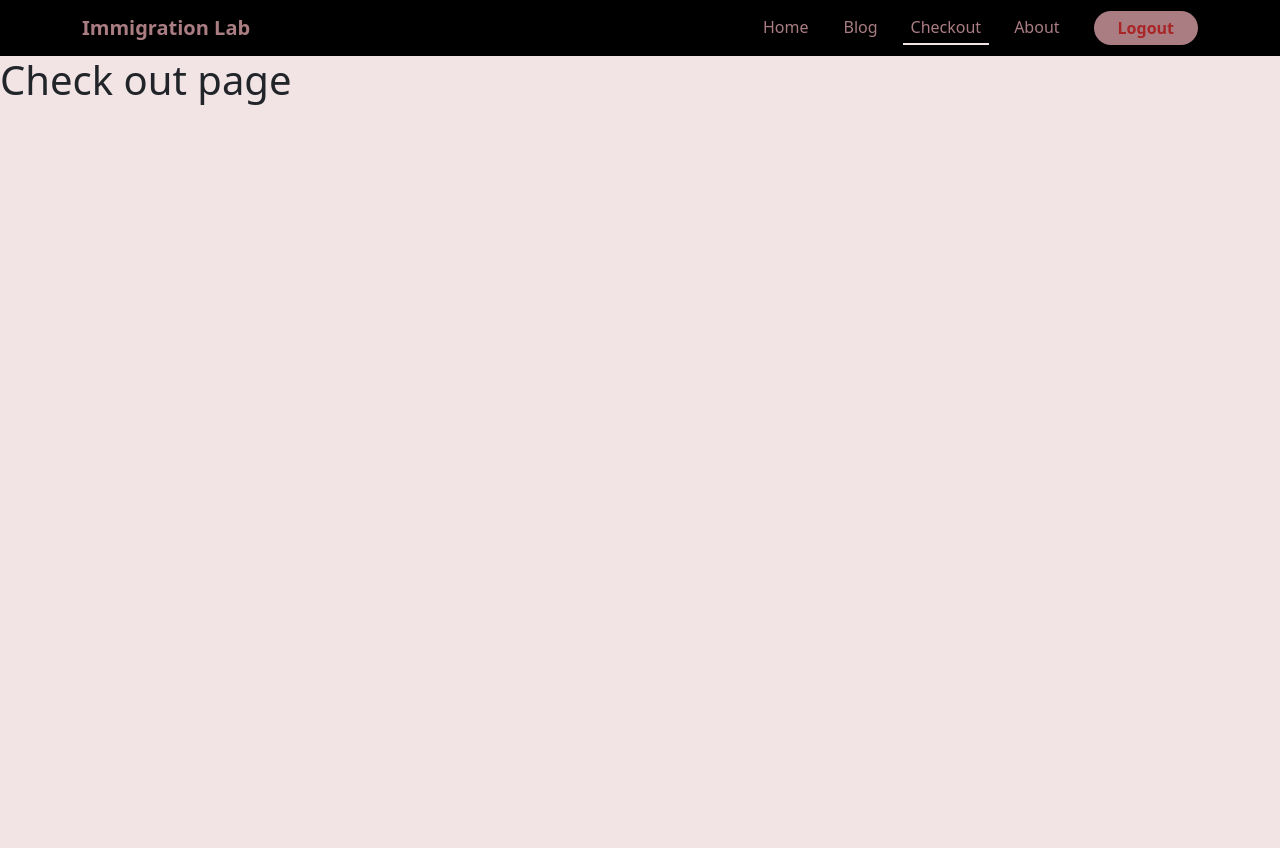
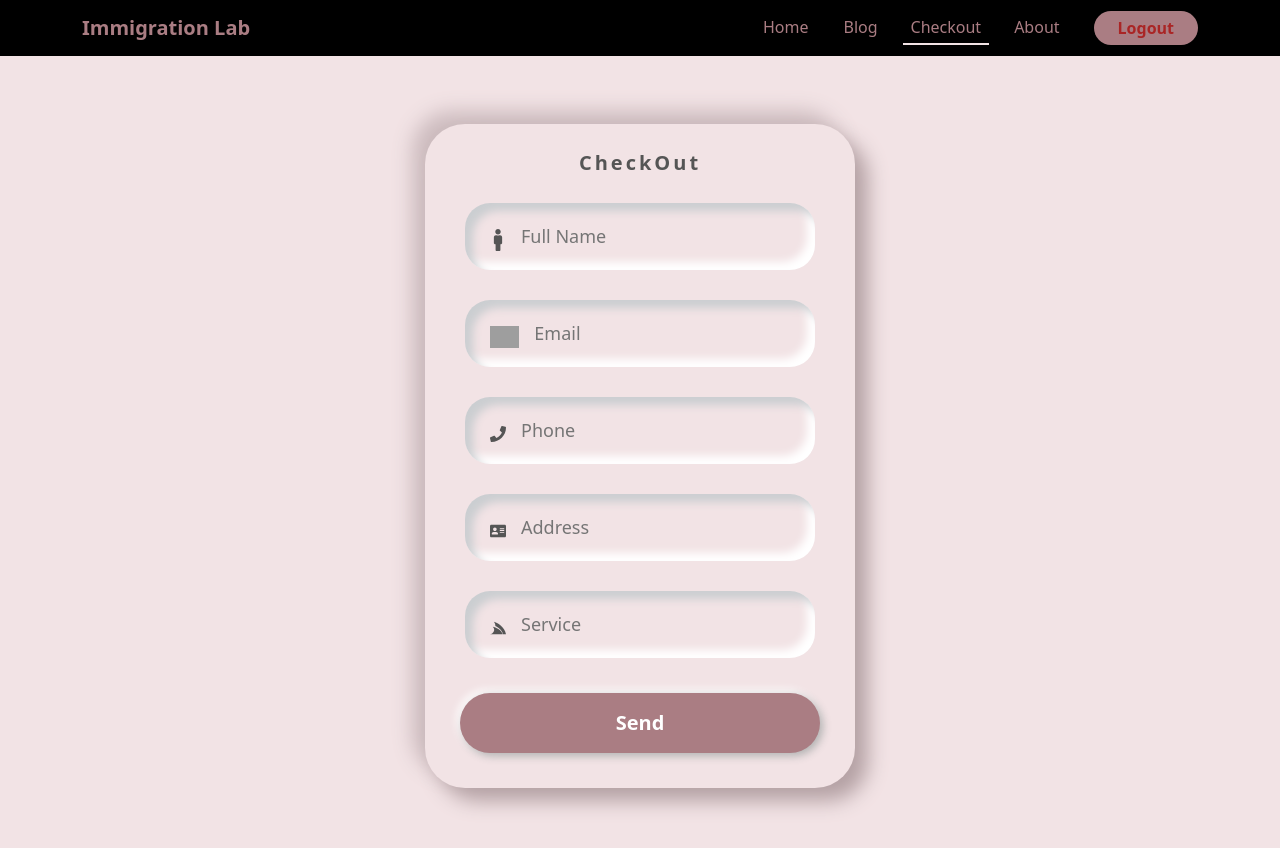
Before and after one commit to istiakhasan/Immigration-Lab, a React (Create React App) app: page /checkout in a window 1280 px wide. Shown: the top 848 px of the page. Before the commit the page ends 800 px from the top, so only its background shows below. Built offline with nearby package versions, Linux system fonts and the light colour scheme; no server answers; sample sign-in values are in the browser's storage; grey boxes are pictures that could not be loaded.

Commit message:
checkout from addded in checkout page

```diff
--- a/src/components/Pages/CheckOut/CheckOut.js
+++ b/src/components/Pages/CheckOut/CheckOut.js
@@ -1,10 +1,58 @@
 import React from 'react';
+import { FaAddressCard, FaMale,FaPhone, FaServicestack } from 'react-icons/fa';
 
 const CheckOut = () => {
+
+    const handleCheckOut=(e)=>{
+        e.preventDefault()
+        const name=e.target.name.value
+        const email=e.target.email.value
+        const phone=e.target.phone.value
+        const address=e.target.address.value
+        const serviceName=e.target.serviceName.value
+        alert(`name:${name}\nemail:${email}\nphone:${phone}\naddress:${address}\nService Name:${serviceName}`)
+    }
     return (
-        <div>
-            <h1>Check out page</h1>
+        <div className='login-container'>
+        <div className="login-div">
+
+            <div className="title">
+                CheckOut
+            </div>
+
+          <form  onSubmit={handleCheckOut}>
+          <div className="fields">
+                <div className="username">
+                    <FaMale />
+
+                    <input type="text" name="name"  className="user-input" placeholder="Full Name" required/>
+                </div>
+                <div className="username">
+                    <img src="https://e7.pngegg.com/pngimages/490/260/png-clipart-email-email-miscellaneous-angle.png" alt="" />
+                    <input type="email" name="email"  className="user-input" placeholder="Email" required/>
+                </div>
+                <div className="username">
+                    <FaPhone />
+                    <input type="tel" name="phone"  className="user-input" placeholder="Phone" required/>
+                </div>
+                <div className="username">
+                    <FaAddressCard />
+                    <input type="text" name="address"  className="user-input" placeholder="Address" required/>
+                </div>
+                <div className="username">
+                   <FaServicestack />
+                    <input type="text" name="serviceName"  className="user-input" placeholder="Service" required/>
+                </div>
+
+
+            </div>
+
+            <button type='submit' className="signin-button">Send</button>
+          </form>
+
+
         </div>
+    </div>
     );
 };
 
--- a/src/components/Pages/Login/Register/Register.js
+++ b/src/components/Pages/Login/Register/Register.js
@@ -81,7 +81,7 @@ const Register = () => {
             </div>
             <SocialSignIn />
         </div>
-    </div>
+        </div>
     );
 };
 
```
